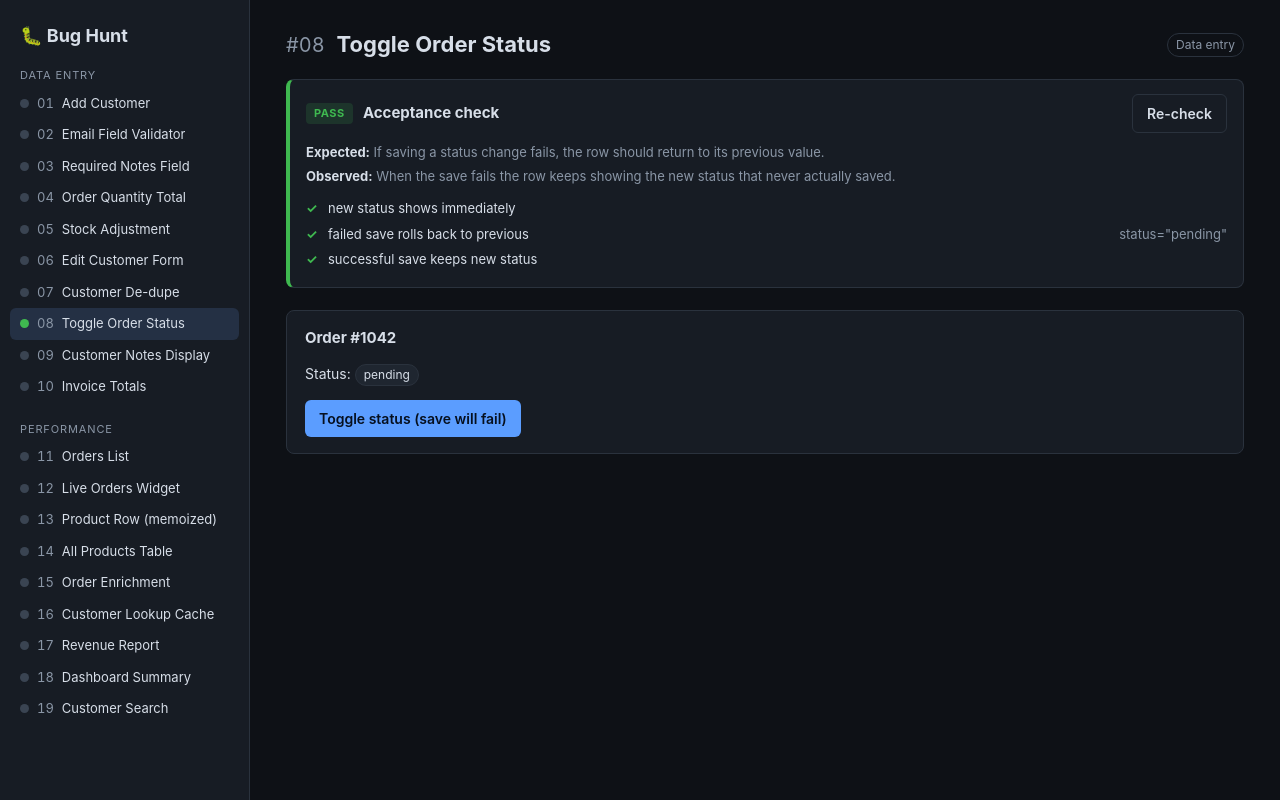
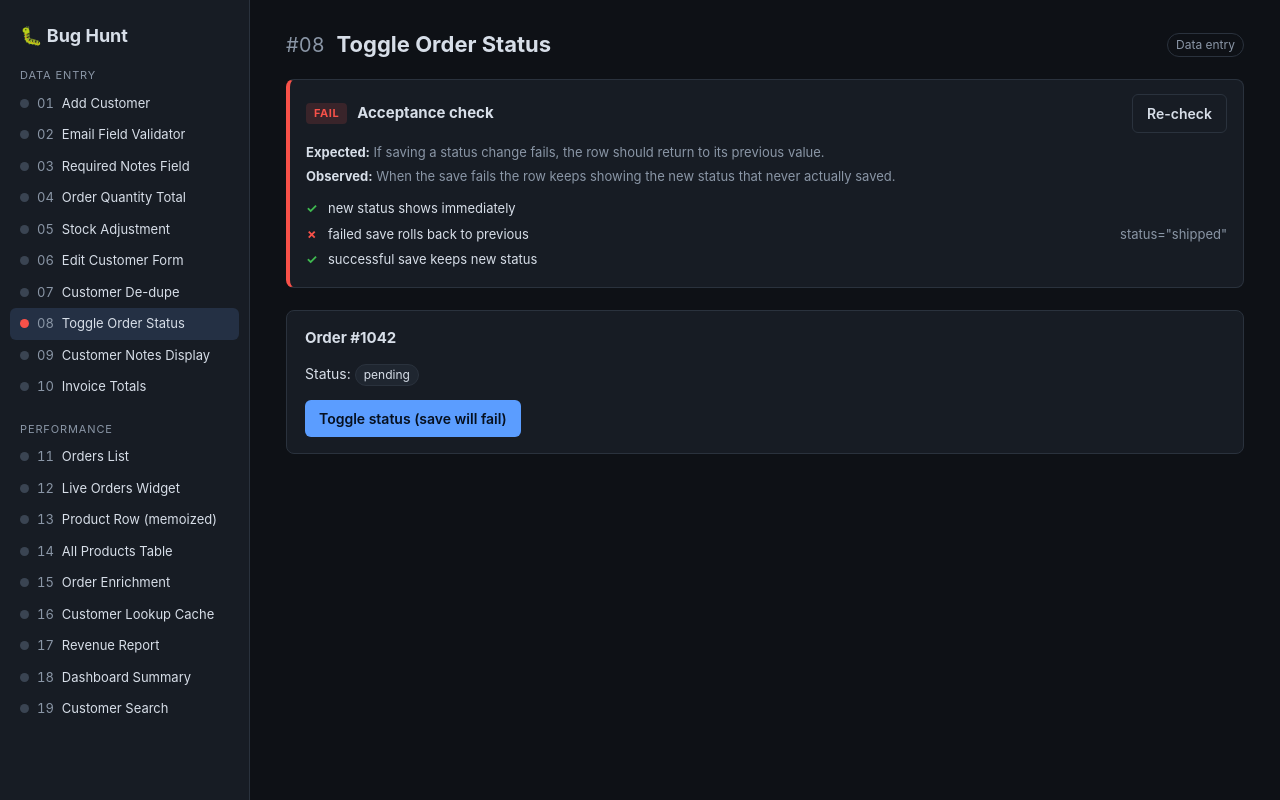
Before and after one commit to SethMcN/bug-hunt, a React (Vite) app: page /c08 in a window 1280 px wide. Built offline with nearby package versions, Linux system fonts and the light colour scheme.

Commit message:
challenge 08: Toggle Order Status

```diff
--- a/src/pages/C08ToggleStatus.tsx
+++ b/src/pages/C08ToggleStatus.tsx
@@ -24,7 +24,7 @@ export function rowReducer(state: RowState, action: RowAction): RowState {
     case "saved":
       return { ...state, prev: null, saving: false };
     case "failed":
-      return { status: state.prev ?? state.status, prev: null, saving: false };
+      return { ...state, prev: null, saving: false };
     default:
       return state;
   }
```
